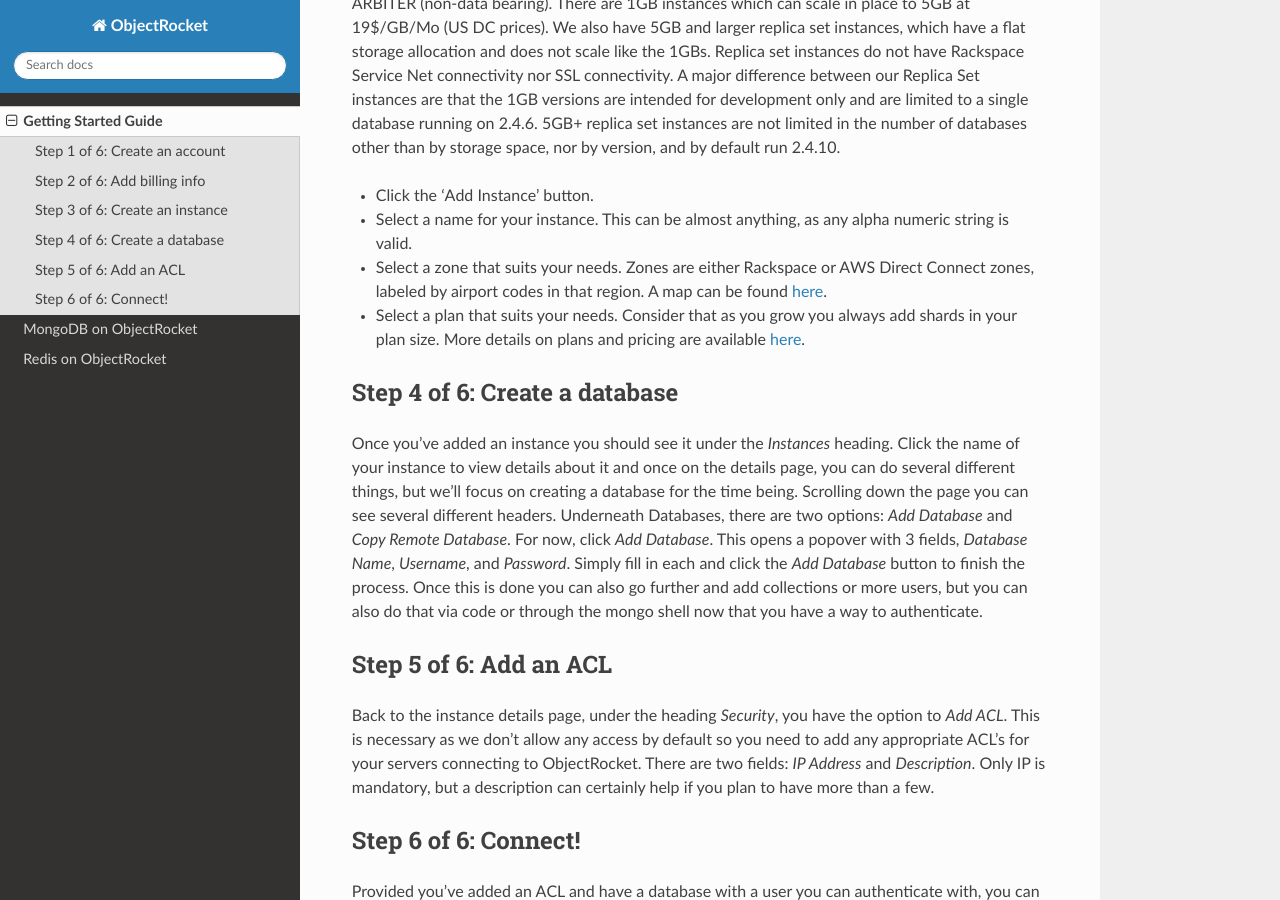
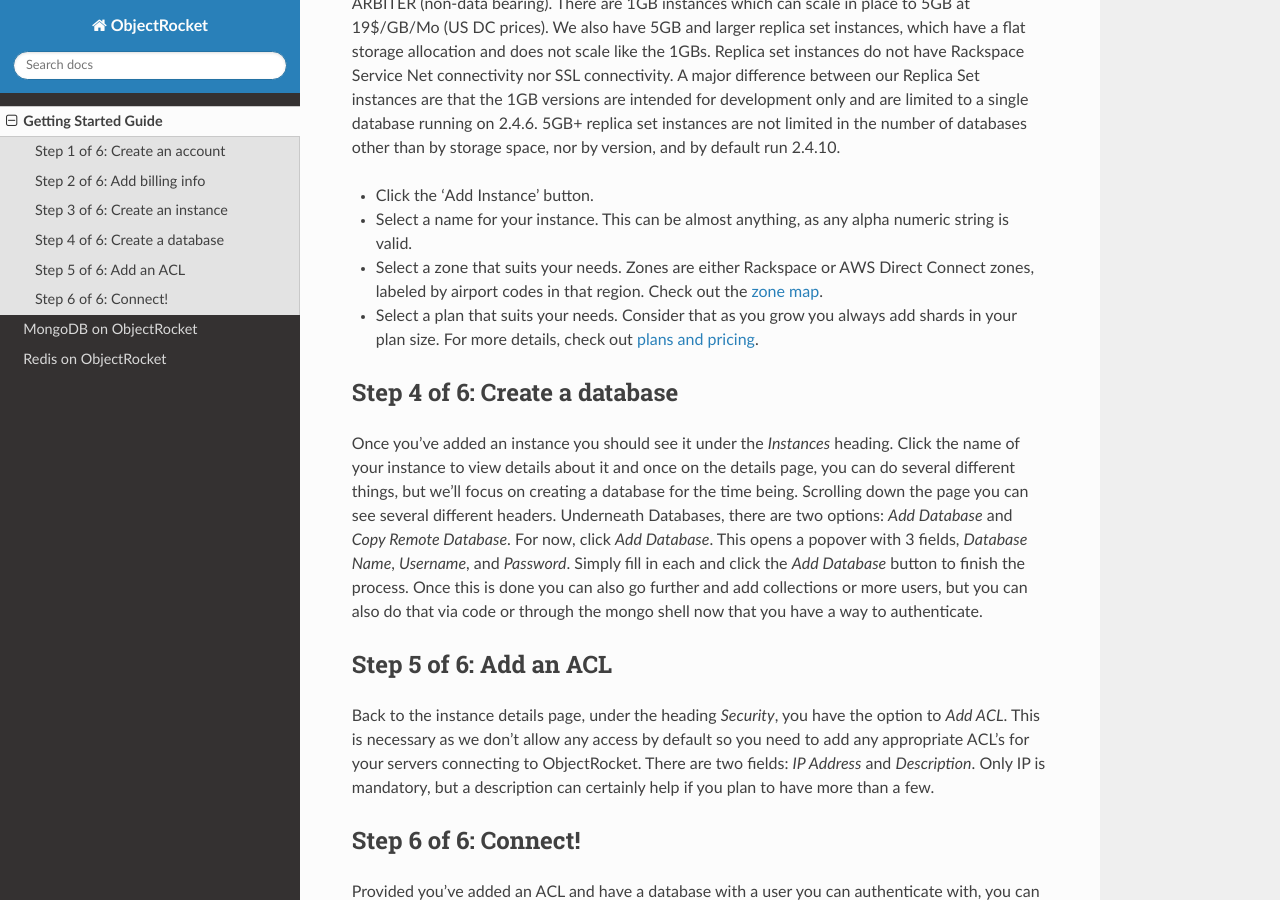
Before and after one commit to zcorleissen/documentation, a Sphinx documentation site: the page built from source/getting_started.rst, in a window 1280 px wide and 900 px high, scrolled down 1296 px. Built offline with Sphinx 7.4.7 and the Read the Docs theme 2.0.0, drawn with Linux system fonts in a browser that asks for light colours; some of the changed text lies outside the part shown.

Commit message:
Some changes to fix a few warnings.

```diff
--- a/source/getting_started.rst
+++ b/source/getting_started.rst
@@ -1,7 +1,7 @@
 Getting Started Guide
 =====================
 
-This guide is designed to help understand how to get up and running on the ObjectRocket platform quickly and easily. There are just a few steps necessary to be up and running with a brand new instance. This guide assumes you're using the ObjectRocket dashboard `here <https://app.objectrocket.com/>`_.
+This guide is designed to help understand how to get up and running on the ObjectRocket platform quickly and easily. There are just a few steps necessary to be up and running with a brand new instance. This guide assumes you're using the ObjectRocket `dashboard <https://app.objectrocket.com/>`_.
 
 Here are the high level steps:
 
@@ -37,9 +37,9 @@
 
 - Select a name for your instance. This can be almost anything, as any alpha numeric string is valid.
 
-- Select a zone that suits your needs. Zones are either Rackspace or AWS Direct Connect zones, labeled by airport codes in that region. A map can be found `here <http://objectrocket.com/features>`_.
+- Select a zone that suits your needs. Zones are either Rackspace or AWS Direct Connect zones, labeled by airport codes in that region. Check out the `zone map <http://objectrocket.com/features>`_.
 
-- Select a plan that suits your needs.  Consider that as you grow you always add shards in your plan size. More details on plans and pricing are available `here <http://www.objectrocket.com/pricing>`_.
+- Select a plan that suits your needs. Consider that as you grow you always add shards in your plan size. For more details, check out `plans and pricing <http://www.objectrocket.com/pricing>`_.
 
 Step 4 of 6: Create a database
 ~~~~~~~~~~~~~~~~~~~~~~~~~~~~~~
```
